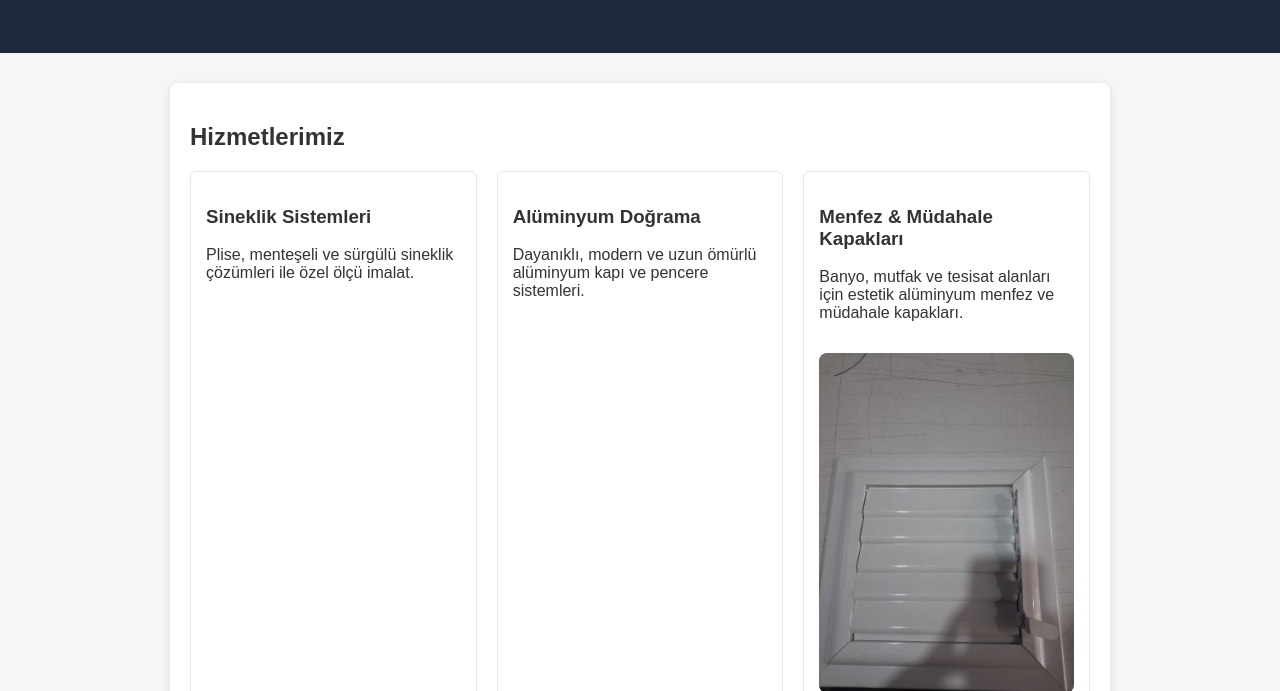
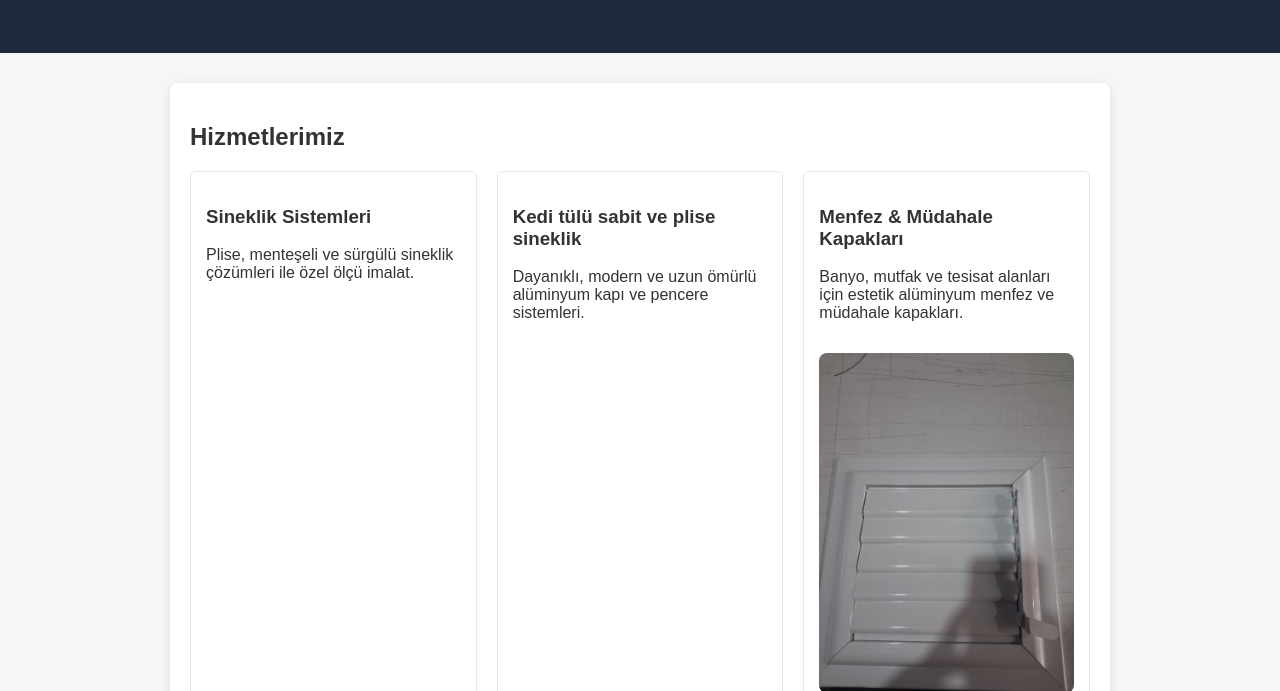
Before and after one commit to resulcanergin05-gif/er-menfez, a plain HTML site: page index.html in a window 1280 px wide. Shown: the part 109-800 px from the top of the page. Drawn offline with Linux system fonts and the light colour scheme.

Commit message:
Update index.html

```diff
--- a/index.html
+++ b/index.html
@@ -25,12 +25,13 @@
 <div class="container">
     <h2>Hizmetlerimiz</h2>
     <div class="hizmetler">
+
         <div class="kart">
             <h3>Sineklik Sistemleri</h3>
             <p>Plise, menteşeli ve sürgülü sineklik çözümleri ile özel ölçü imalat.</p>
         </div>
         <div class="kart">
-            <h3>Alüminyum Doğrama</h3>
+            <h3>Kedi tülü sabit ve plise sineklik</h3>
             <p>Dayanıklı, modern ve uzun ömürlü alüminyum kapı ve pencere sistemleri.</p>
         </div>
         <div class="kart">
```
